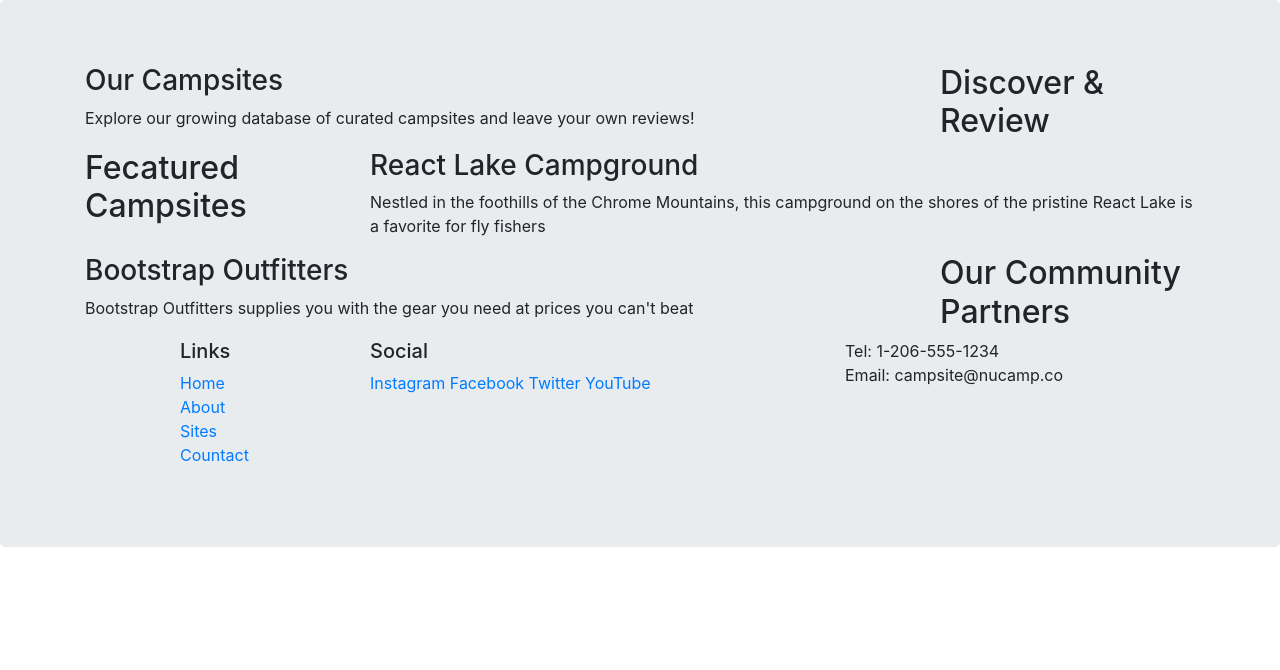
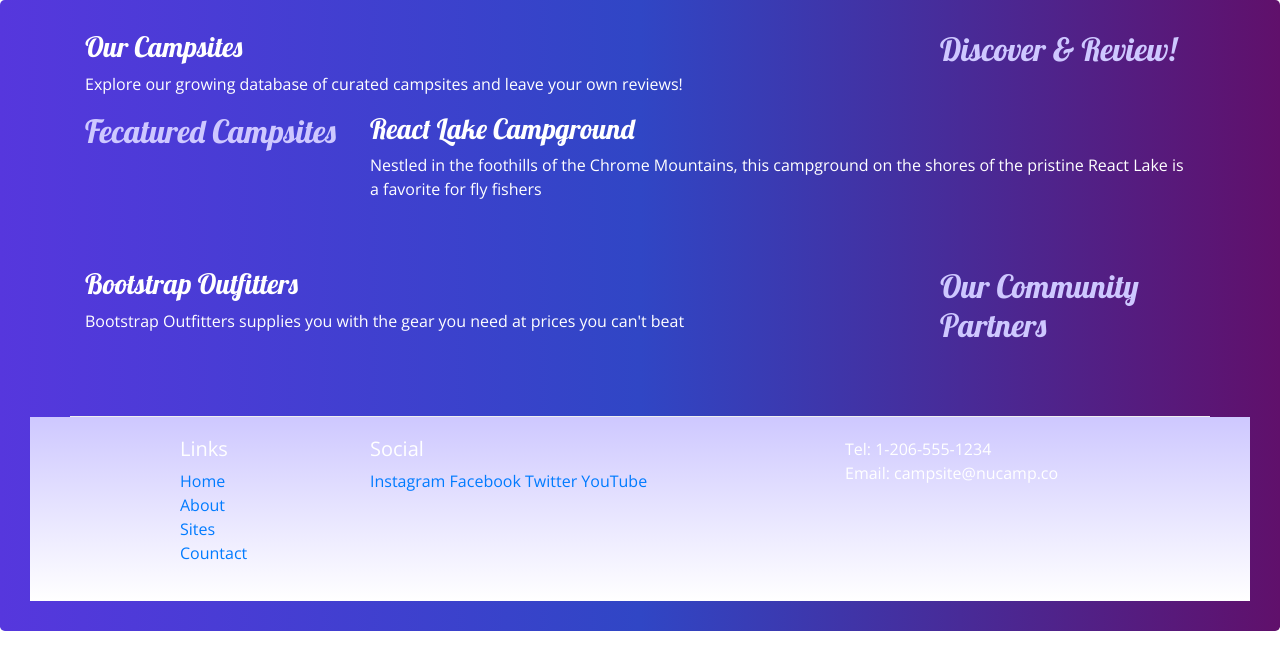
Before and after one commit to yashp82099/nucampsite, a website: page index.html in a window 1280 px wide. Drawn offline with nearby package versions, Linux system fonts and the light colour scheme.

Commit message:
add css file

```diff
--- /dev/null
+++ b/css/styles.css
@@ -0,0 +1,32 @@
+body {
+    font-family: "Open Sans", sans-serif;
+}
+
+h1, h2, h3 {
+    font-family: "Lobster", cursive;
+}
+
+h2 {
+    color: #3046C5;
+}
+
+header h2 {
+    color: #CEC8FF;
+}
+
+footer {
+    background-image: linear-gradient(#CEC8FF, white);
+    padding: 20px 0;
+}
+
+.jumbotron {
+    padding: 30px;
+    background-image: linear-gradient(to right, #5637DD, #3046C5, #60106B);
+    color: white;
+}
+
+.row-content {
+    padding: 50px 0;
+    border-bottom: 1px ridge;
+    min-height: 200px;
+}
--- a/index.html
+++ b/index.html
@@ -5,6 +5,9 @@
     <meta charset="utf-8" />
     <meta name="viewport" content="width=device-width, initil-scale=1" />
     <link rel="stylesheet" href="node_modules/bootstrap/dist/css/bootstrap.min.css" />
+
+    <link rel="stylesheet" href="https://fonts.googleapis.com/css?family=Lobster|Open+Sans" />
+    <link rel="stylesheet" href="css/styles.css" />
 
     <title>NuCamp: A Better Way To Camp</title>
 </head>
@@ -15,7 +18,7 @@
         <div class="container">
             <div class="row">
                 <div class="col-sm-4 order-sm-last col-md-3">
-                    <h2>Discover & Review</h2>
+                    <h2>Discover & Review!</h2>
                 </div>
                 <div class="col">
                     <h3>Our Campsites</h3>
@@ -34,7 +37,7 @@
                 </div>
             </div>
 
-            <div class='row'>
+            <div class='row row-content'>
                 <div class='col-sm-4 order-sm-last col-md-3'>
                     <h2>Our Community Partners</h2>
                 </div>
```
